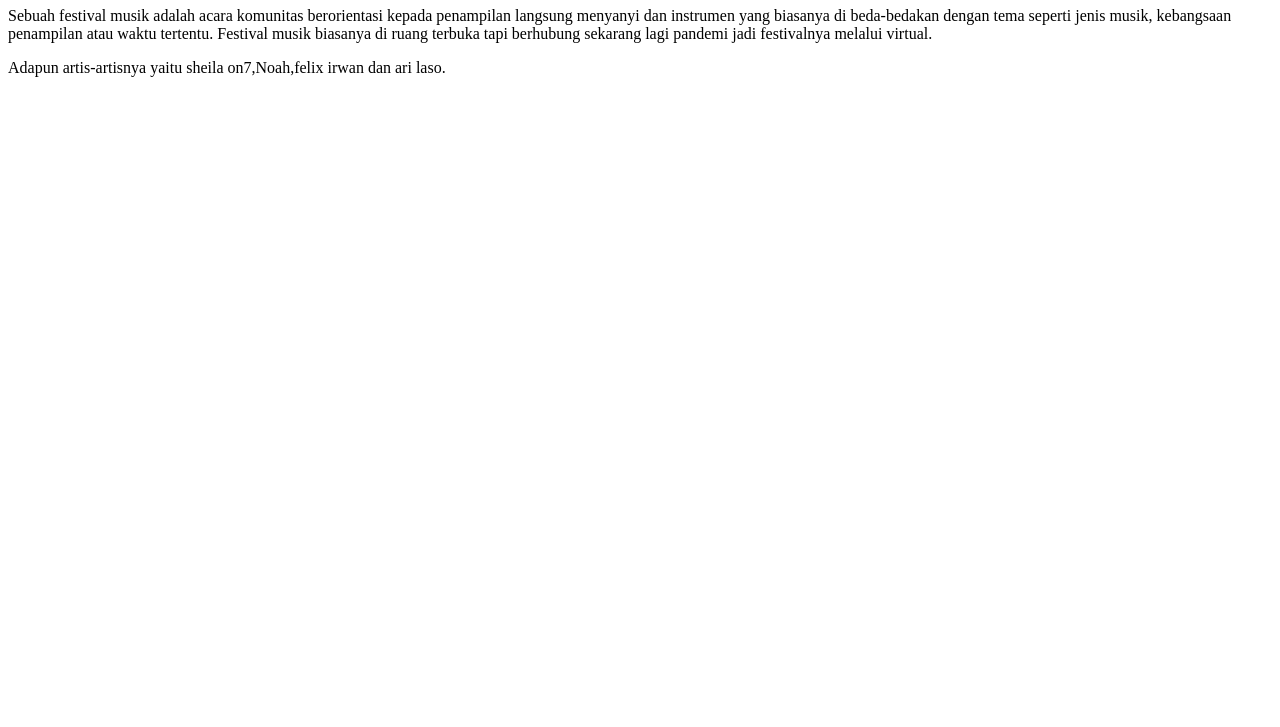
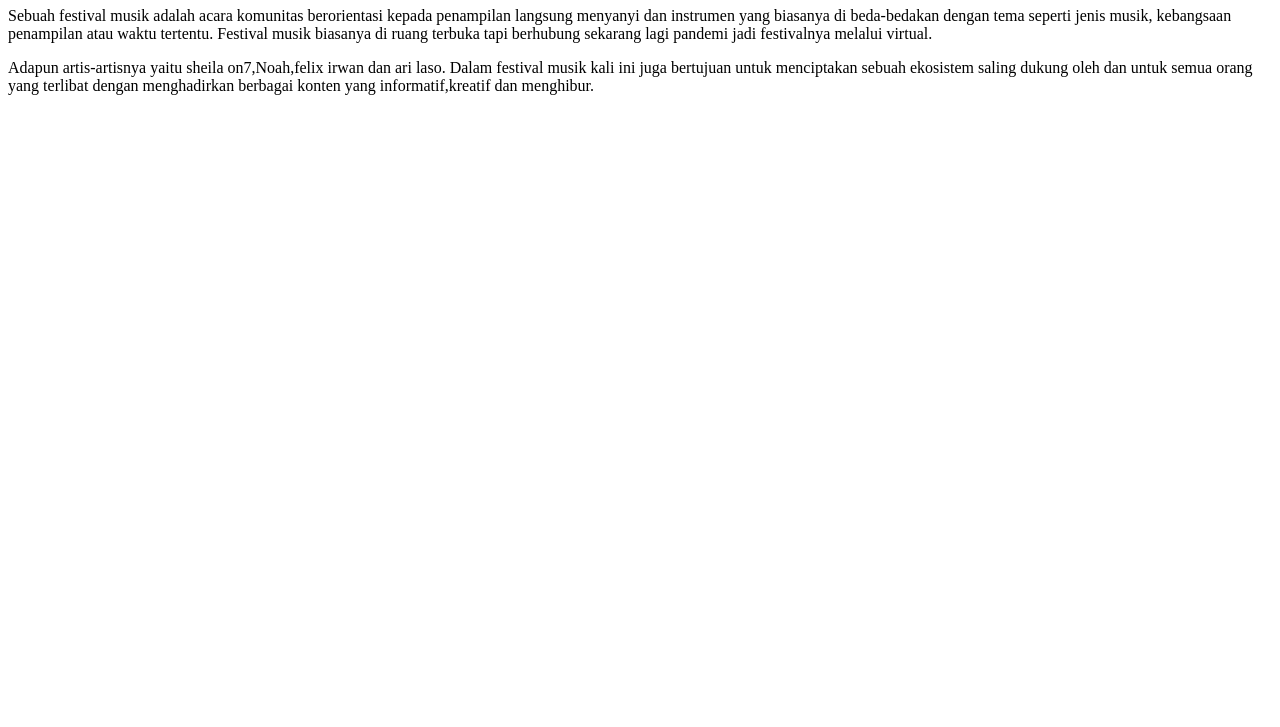
Before and after one commit to asrisamsudin/asrisamsudin.github.io, a plain HTML site: page index.html in a window 1280 px wide. Shown: the part 73-800 px from the top of the page. Drawn offline with Linux system fonts and the light colour scheme.

Commit message:
Update index.html

```diff
--- a/index.html
+++ b/index.html
@@ -13,7 +13,7 @@
         Sebuah festival musik adalah acara komunitas berorientasi kepada penampilan langsung menyanyi dan instrumen yang biasanya di beda-bedakan dengan tema seperti jenis musik, kebangsaan penampilan atau waktu tertentu. Festival musik biasanya di ruang terbuka tapi berhubung sekarang lagi pandemi jadi festivalnya melalui virtual.
     </p>
 
-    Adapun artis-artisnya yaitu sheila on7,Noah,felix irwan dan ari laso.
+    Adapun artis-artisnya yaitu sheila on7,Noah,felix irwan dan ari laso. Dalam festival musik kali ini juga bertujuan untuk menciptakan sebuah ekosistem saling dukung oleh dan untuk semua orang yang terlibat dengan menghadirkan berbagai konten yang informatif,kreatif dan menghibur.
 
 </body>
 </html>
```
